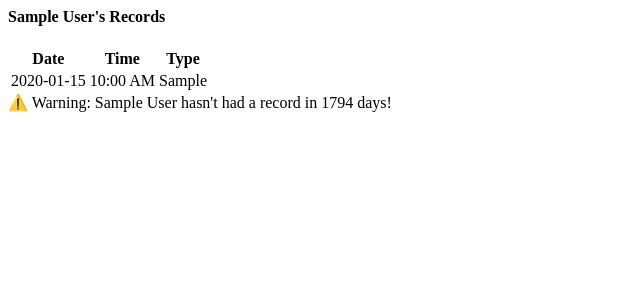
After one commit to KikeVen/crap_app, a Flask app: page /member-records/1 in a window 1280 px wide. The commit adds this page. Shown: the top 300 px of the page, without its empty margins (0-640 px from the left). Run offline with Flask 3, Linux system fonts and the light colour scheme; a user stored in the database is signed in; tables that the repository leaves empty hold one stand-in row (values such as "Sample post").

Commit message:
Implement member records feature: Added a new route to fetch and display individual family member records using HTMX for dynamic content loading. Updated dashboard template to link member names to their records, enhancing user interactivity. Introduced a new partial template for displaying member records, improving code organization and maintainability.

```diff
--- a/stool_app.py
+++ b/stool_app.py
@@ -7,6 +7,7 @@ from flask_login import (
     LoginManager, UserMixin, login_user,
     login_required, logout_user, current_user
 )
+from flask_htmx import HTMX
 from werkzeug.security import generate_password_hash, check_password_hash
 from datetime import datetime, timezone
 import os
@@ -14,6 +15,7 @@ import pytz  # You may need to install this: pip install pytz
 
 
 app = Flask(__name__)
+htmx = HTMX(app)
 app.config.update(
     SECRET_KEY=os.urandom(24),
     SQLALCHEMY_DATABASE_URI='sqlite:///poop_tracker.db',
@@ -144,6 +146,20 @@ def dashboard():
         now=now
     )
 
+@app.route('/member-records/<int:member_id>')
+@login_required
+def get_member_records(member_id):
+    member = FamilyMember.query.get_or_404(member_id)
+    if member.parent != current_user:
+        return "Access denied", 403
+
+    now = datetime.now(timezone.utc)
+    return render_template(
+        'partials/member_records.html',
+        member=member,
+        now=now
+    )
+
 
 @app.route('/add_family_member', methods=['GET', 'POST'])
 @login_required
--- /dev/null
+++ b/templates/partials/member_records.html
@@ -0,0 +1,40 @@
+<div class="card border-0 opacity-75 mb-4">
+    <div class="card-body">
+        <h4 class="card-title">{{ member.name }}'s Records</h4>
+        {% if member.records %}
+        <div class="table-responsive">
+            <table class="table">
+                <thead>
+                    <tr>
+                        <th>Date</th>
+                        <th>Time</th>
+                        <th>Type</th>
+                    </tr>
+                </thead>
+                <tbody>
+                    {% for record in member.records %}
+                    <tr>
+                        <td>{{ record.timestamp.strftime('%Y-%m-%d') }}</td>
+                        <td>{{ record.timestamp.strftime('%I:%M %p') }}</td>
+                        <td>{{ record.poop_type }}</td>
+                    </tr>
+                    {% endfor %}
+                </tbody>
+            </table>
+        </div>
+        {% set last_record = member.records|sort(attribute='timestamp')|last %}
+        {% if last_record %}
+        {% set days_since = ((now.replace(tzinfo=None) - last_record.timestamp.replace(tzinfo=None)).days) %}
+        {% if days_since > 2 %}
+        <div class="alert alert-warning">
+            ⚠️ Warning: {{ member.name }} hasn't had a record in {{ days_since }} days!
+        </div>
+        {% endif %}
+        {% else %}
+        <p>No records yet.</p>
+        {% endif %}
+        {% else %}
+        <p>No records yet.</p>
+        {% endif %}
+    </div>
+</div>
```
Also changed, not shown: templates/dashboard.html (+9 -46 lines), 1 other file.
